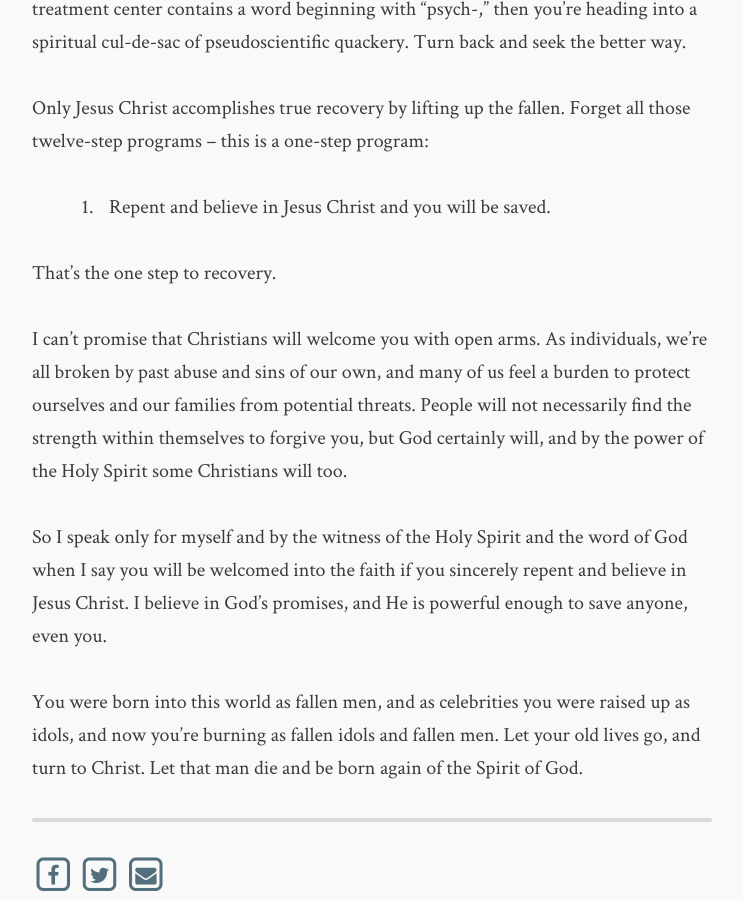
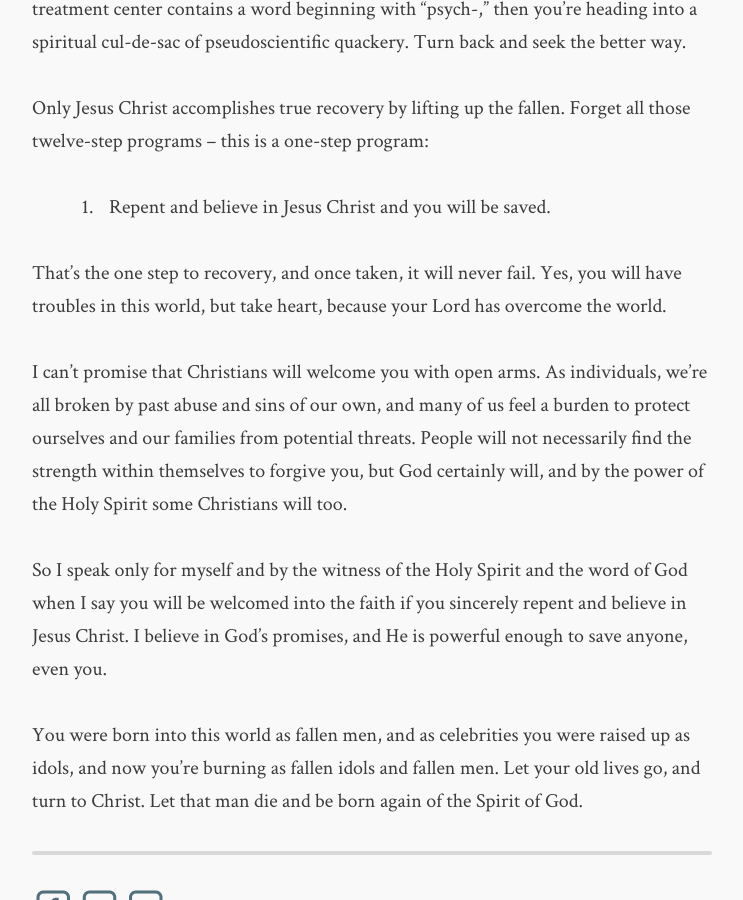
Before and after one commit to flashlightministries/oilforlight, a Jekyll site: the page built from _posts/2017-11-11-open-letter-perverts-predators.md, in a window 1280 px wide and 900 px high, scrolled down 1670 px. Shown: the whole window, without its empty margins (268-1011 px from the left). Built offline with Jekyll 4.4.1, drawn with Linux system fonts in a browser that asks for light colours; nearby versions of some CDN libraries.

Commit message:
Update 2017-11-11-open-letter-perverts-predators.md

```diff
--- a/_posts/2017-11-11-open-letter-perverts-predators.md
+++ b/_posts/2017-11-11-open-letter-perverts-predators.md
@@ -30,7 +30,7 @@ Only Jesus Christ accomplishes true recovery by lifting up the fallen.  Forget a
 
 1. Repent and believe in Jesus Christ and you will be saved.
 
-That's the one step to recovery.
+That's the one step to recovery, and once taken, it will never fail.  Yes, you will have troubles in this world, but take heart, because your Lord has overcome the world.
 
 I can't promise that Christians will welcome you with open arms.  As individuals, we're all broken by past abuse and sins of our own, and many of us feel a burden to protect ourselves and our families from potential threats. People will not necessarily find the strength within themselves to forgive you, but God certainly will, and by the power of the Holy Spirit some Christians will too.
 
```
